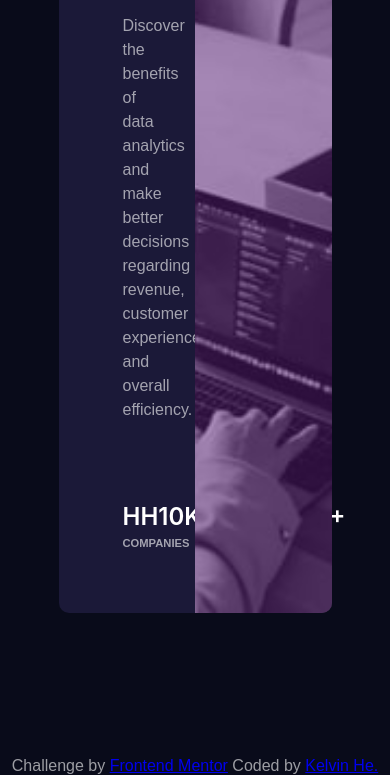
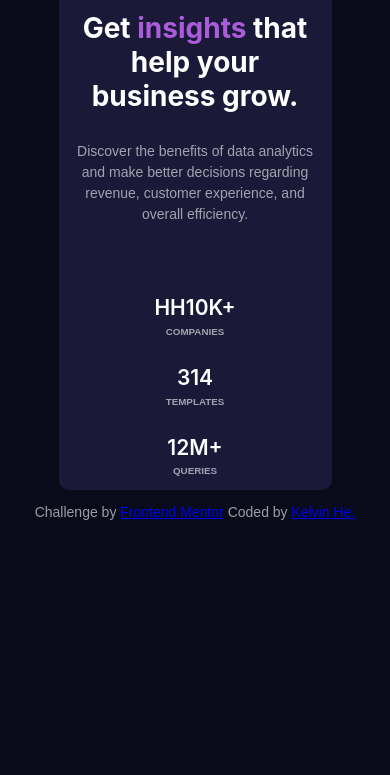
Before and after one commit to kelvinhe04/Stats-preview-card, a plain HTML site: page index.html in a window 390 px wide. Shown: the part 284-1059 px from the top of the page. After the commit the page ends 900 px from the top, so only its background shows below. Drawn offline with Linux system fonts and the light colour scheme.

Commit message:
Update stats-preview.css

```diff
--- a/stats-preview.css
+++ b/stats-preview.css
@@ -116,12 +116,50 @@ p {
   position: absolute;
   top: 0;
   left: 0;
-  background-color: #581c78;
+  background-color: hsl(278, 68%, 26%);
   width: 100%;
   height: 100%;
-  opacity: 0.5;
+  opacity: 0.7;
   border-radius: 0 10px 10px 0;
 }
 /* ================
       Buttons
     ===============*/
+@media (max-width: 1000px) {
+  body,
+  html {
+    justify-content: flex-start;
+    margin: 2rem 0;
+    font-size: 14px;
+  }
+  .card {
+    flex-direction: column;
+  }
+  .img__container {
+    order: 1;
+    width: 100%;
+  }
+  .card__text {
+    order: 2;
+    width: 100%;
+    text-align: center;
+    padding: 1rem;
+  }
+  .card__text__container {
+    width: 100%;
+  }
+  .card__text__container2 {
+    width: 100%;
+  }
+  .card__preview {
+    width: 100%;
+    flex-direction: column;
+    gap: 2rem;
+  }
+  .img {
+    border-radius: 10px 10px 0 0;
+  }
+  .footer {
+    top: 1rem;
+  }
+}
```
